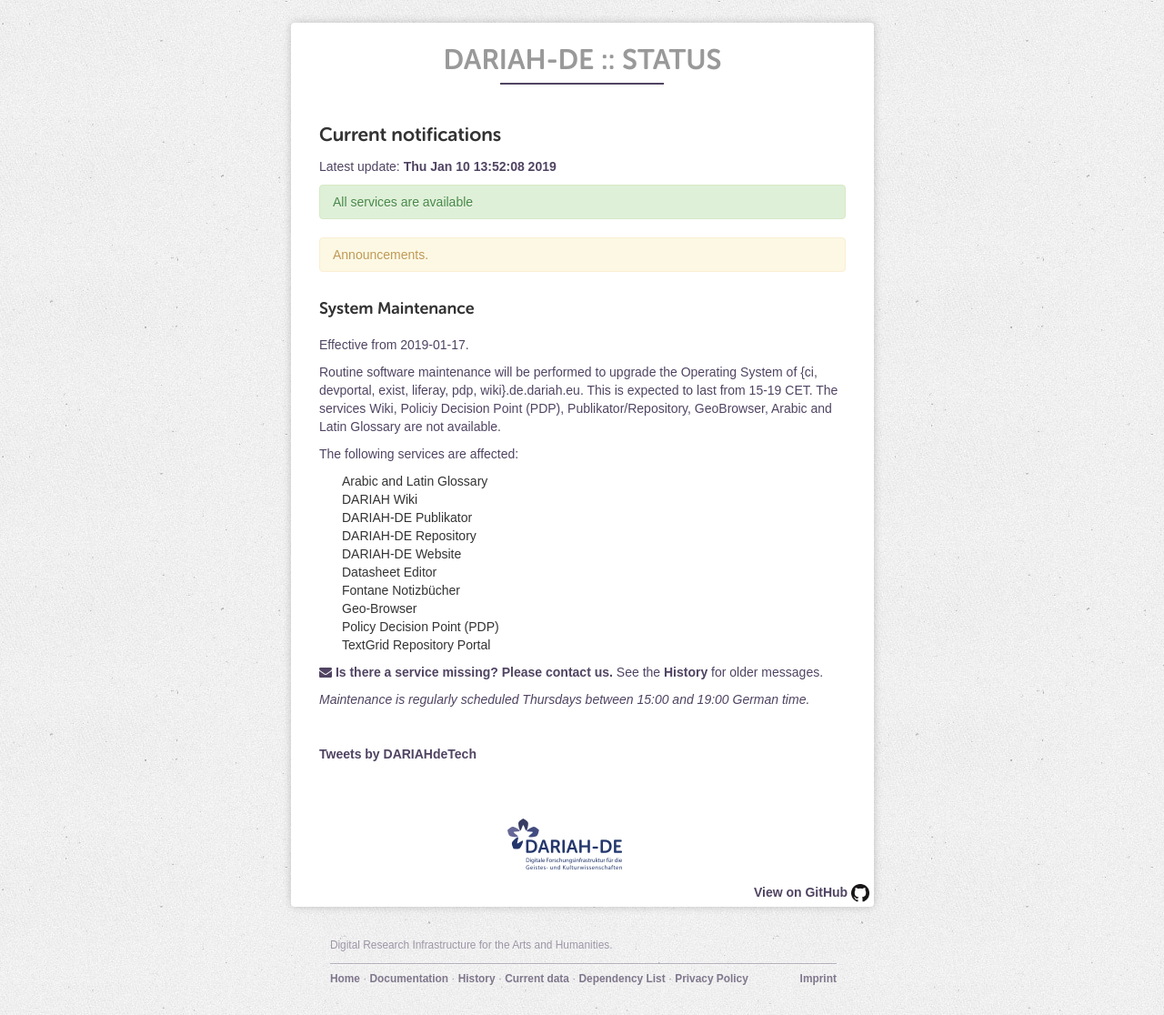
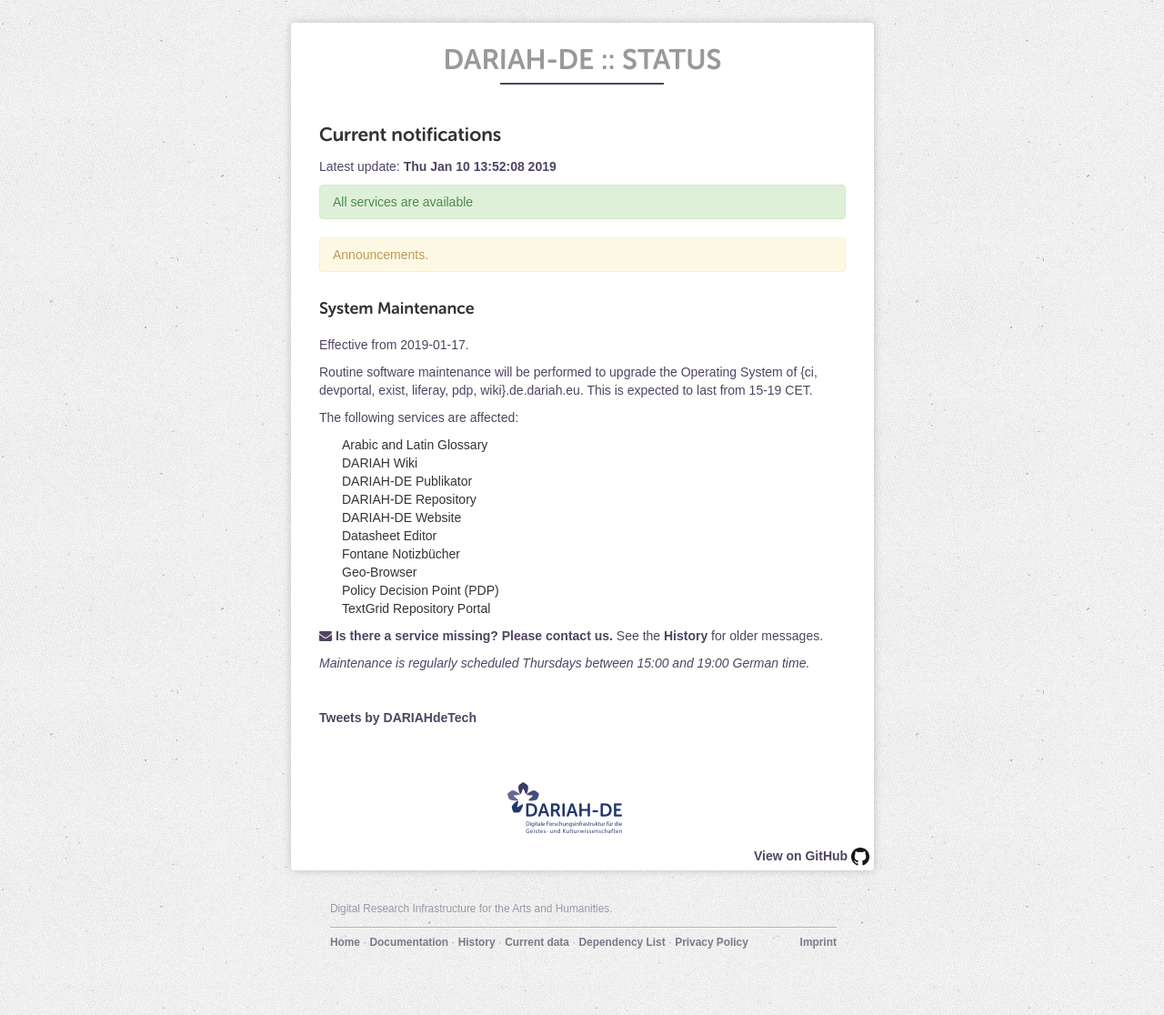
Before and after one commit to DARIAH-DE/status, a Jekyll site: the page built from index.md, in a window 1280 px wide. Shown: the whole page at 91% size. Built offline with Jekyll 4.4.1, drawn with Linux system fonts in a browser that asks for light colours; comment, search, counter and statistics services are not loaded.

Commit message:
Wartung 17.01

```diff
--- a/_data/announcements.yaml
+++ b/_data/announcements.yaml
@@ -3,7 +3,7 @@
   date_start: '2019-01-17'
   date_end:
   hide: false
-  description: 'Routine software maintenance will be performed to upgrade the Operating System of {ci, devportal, exist, liferay, pdp, wiki}.de.dariah.eu. This is expected to last from 15-19 CET. The services Wiki, Policiy Decision Point (PDP), Publikator/Repository, GeoBrowser, Arabic and Latin Glossary are not available.'
+  description: 'Routine software maintenance will be performed to upgrade the Operating System of {ci, devportal, exist, liferay, pdp, wiki}.de.dariah.eu. This is expected to last from 15-19 CET.'
   affected:
     - '/servers/ref'
     - '/servers/repository-de-dariah-eu'
```
